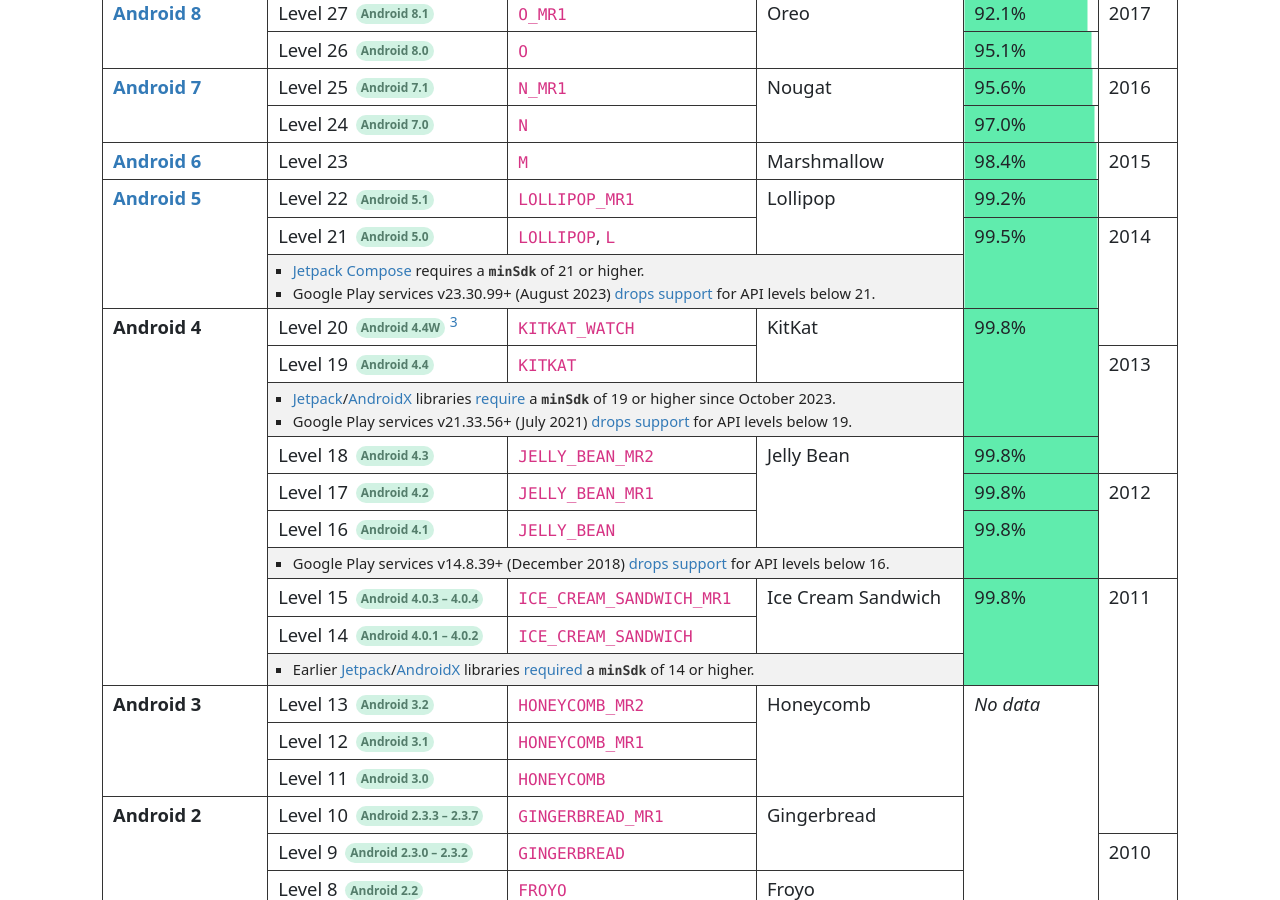
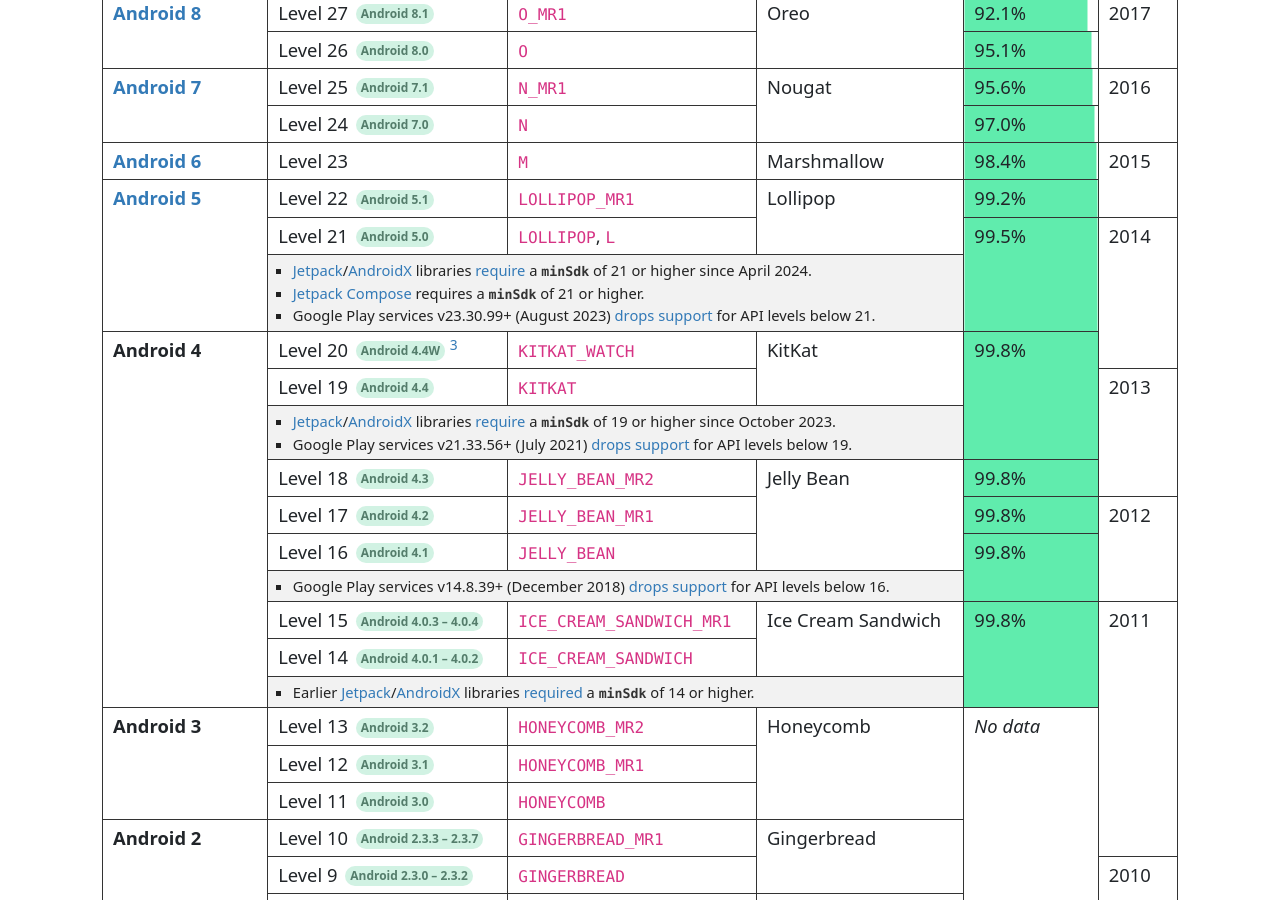
Before and after one commit to ebelinski/apilevels, a Jekyll site: the page built from index.md, in a window 1280 px wide and 900 px high, scrolled down 670 px. Built offline with Jekyll 4.4.1, drawn with Linux system fonts in a browser that asks for light colours; comment, search, counter and statistics services are not loaded.

Commit message:
Add note about minSdk 21 (AndroidX)

```diff
--- a/index.md
+++ b/index.md
@@ -193,6 +193,7 @@
   </tr>
   <tr class="table-notes"><td colspan="3">
     <ul>
+      <li><a href="https://developer.android.com/jetpack">Jetpack</a>/<a href="https://developer.android.com/jetpack/androidx">AndroidX</a> libraries <a href="https://developer.android.com/jetpack/androidx/versions#version-table">require</a> a <code>minSdk</code> of 21 or higher since April 2024.</li>
       <li><a href="https://developer.android.com/jetpack/compose">Jetpack Compose</a> requires a <code>minSdk</code> of 21 or higher.</li>
       <li>Google Play services v23.30.99+ (August 2023) <a href="https://android-developers.googleblog.com/2023/07/google-play-services-discontinuing-updates-for-kitkat.html">drops support</a> for API levels below 21.</li>
     </ul>
```
